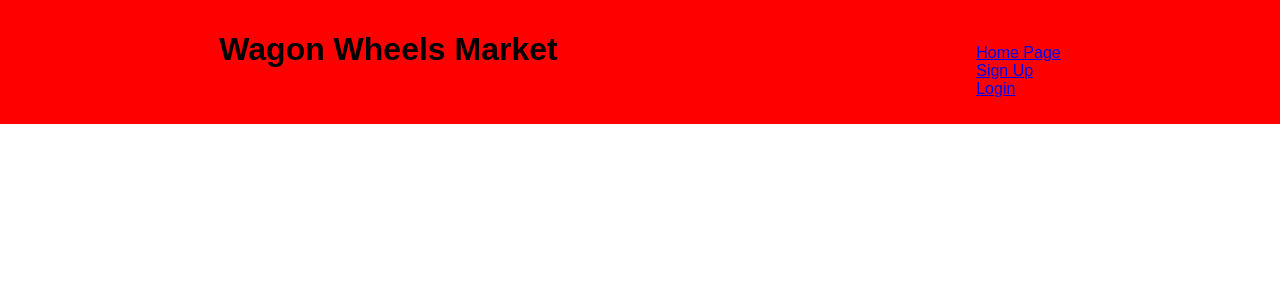
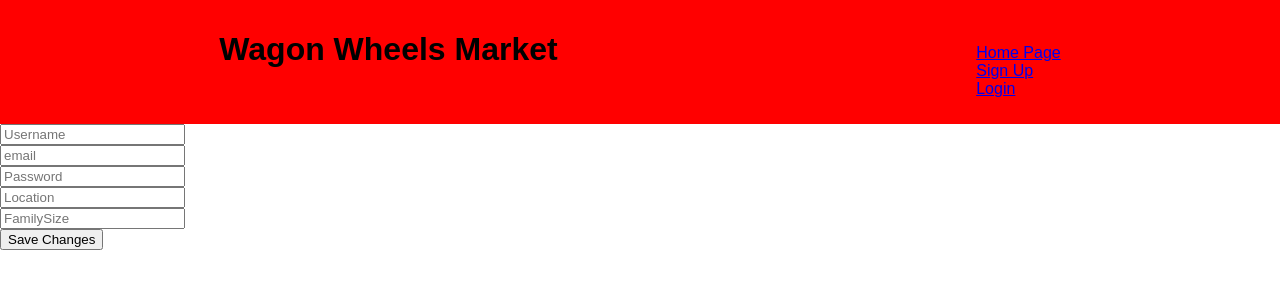
Before and after one commit to cemory016/WagonWheels, a React (Create React App) app in the folder client/: page /user/1/edit in a window 1280 px wide. Shown: the top 300 px of the page. Built offline with nearby package versions, Linux system fonts and the light colour scheme; no server answers.

Commit message:
edit user view up but not saving

```diff
--- a/client/src/App.js
+++ b/client/src/App.js
@@ -71,6 +71,7 @@ class App extends Component {
             <Route exact path="/markets" component={MarketsView} />
             <Route exact path="/signup" component={SignUpViews} />
             <Route exact path="/user/:userId" component={UserView} />
+            <Route exact path="/user/:userId/edit" component={UserEdit} />
             <Route exact path="/login" component={LogIn} />
             <Route exact path="/farmer" component={FarmerView} />
             <Route exact path="/farmer/:farmerId" component={FarmerView} />
--- a/client/src/components/UserViewPage/UserEdit.js
+++ b/client/src/components/UserViewPage/UserEdit.js
@@ -23,7 +23,7 @@ class EditUser extends Component {
         console.log(userId)
         const payload = this.state.user
         axios.patch('/api/user/${userId}', payload).then(res => {
-        this.setState({ user: res.data})
+        this.setState({ userId: res.data})
         })
       }
     render() {
@@ -34,7 +34,7 @@ class EditUser extends Component {
                         <input type='text'
                             name="UserName"
                             placeholder="Username"
-                            onChange={this.props.user.username}
+                            onChange={this.handleChange}
 
                         />
                     </div>
@@ -68,7 +68,7 @@ class EditUser extends Component {
                     </div>
 
 
-                    <button type="submit">redirect to user
+                    <button type="submit">Save Changes
                     </button>
 
                 </form>
```
Also changed, not shown: client/src/components/FarmerViewPage/FarmerEdit.js (added).
